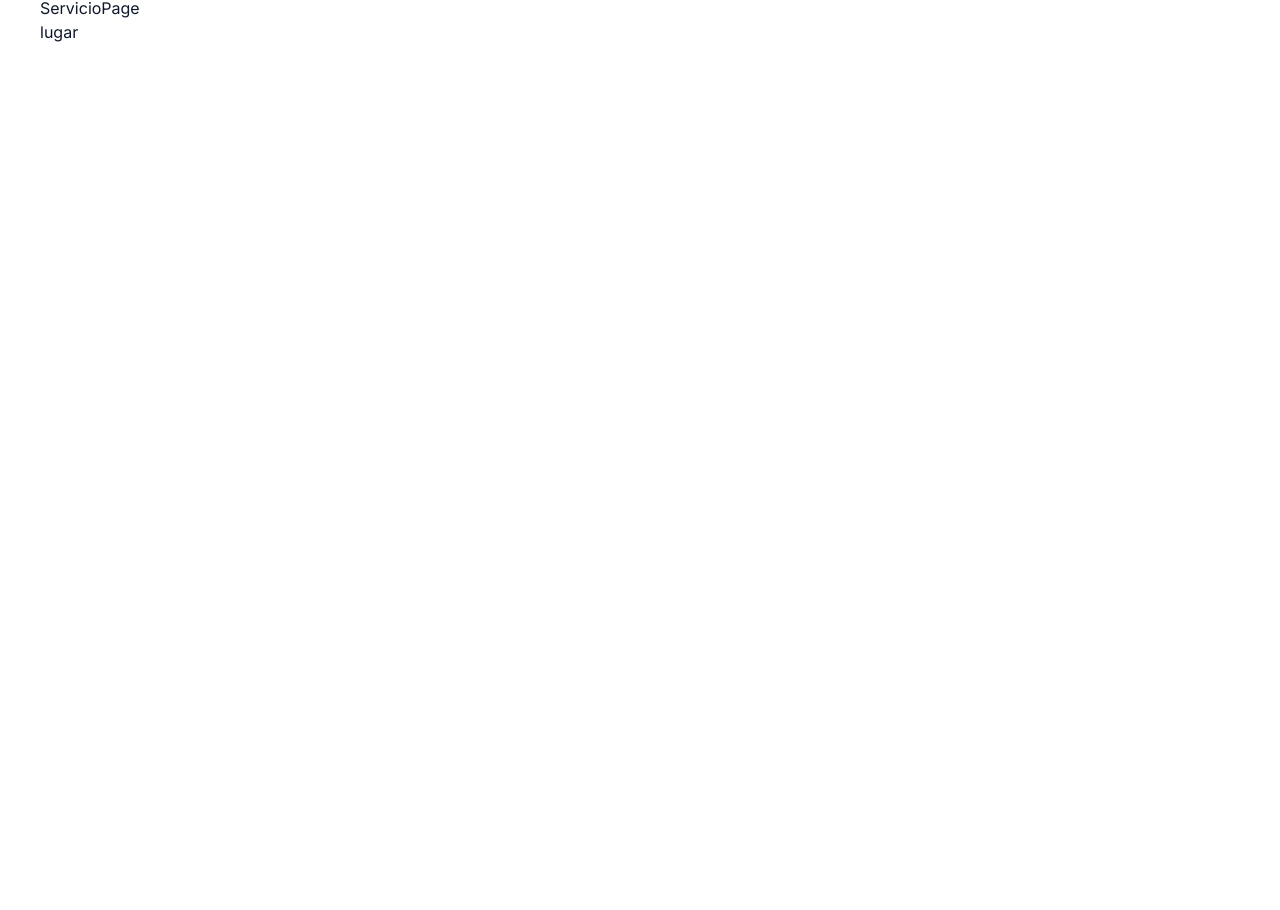
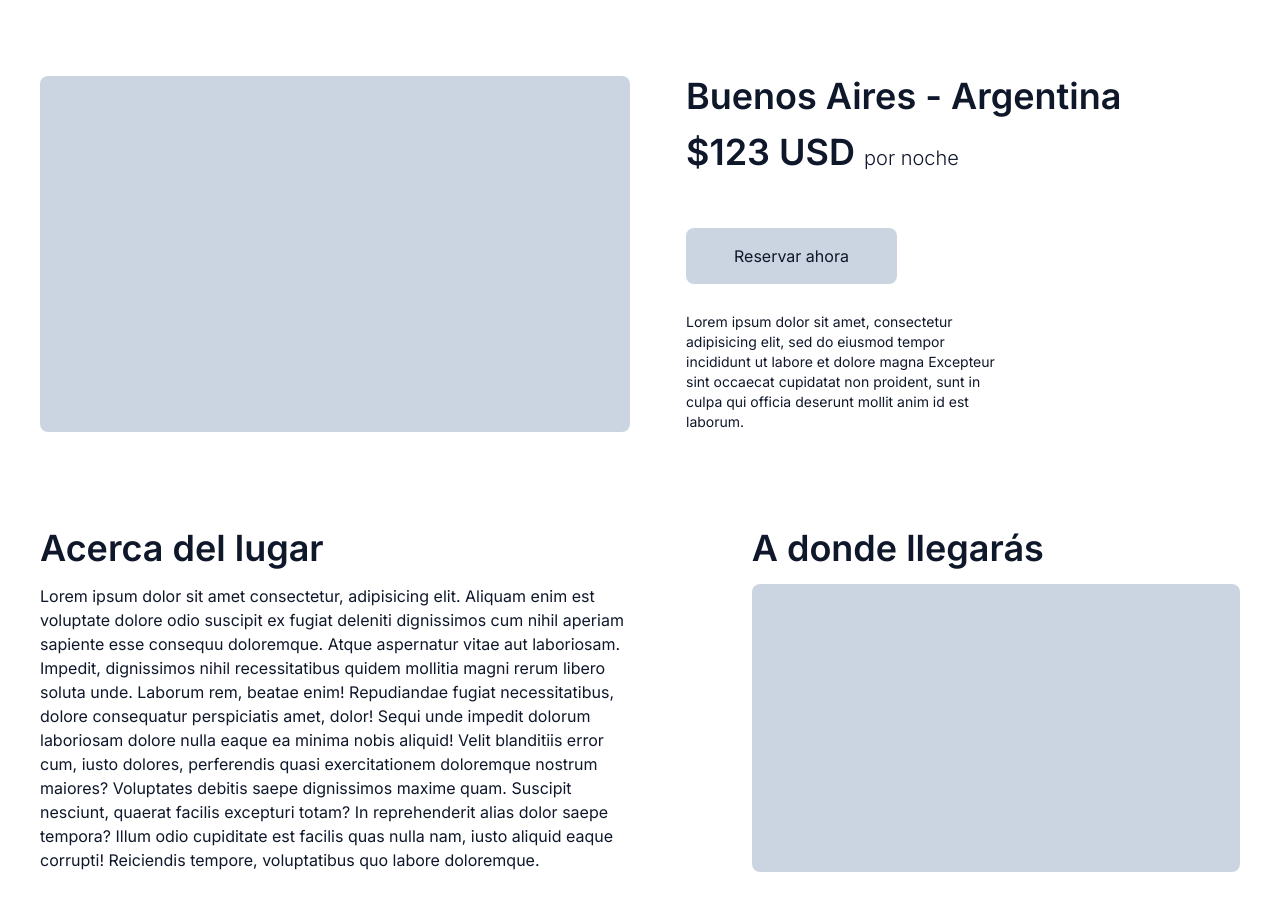
Before and after one commit to No-Country/c11-06-m-python, a Next.js app in the folder frontend/: page /servicio/lugar in a window 1280 px wide. Shown: the part 116-1026 px from the top of the page. Before the commit the page ends 800 px from the top, so only its background shows below. Built offline with nearby package versions, Linux system fonts and the light colour scheme.

Commit message:
feat: add pagina del servicio y link para la reserva

```diff
--- a/frontend/src/app/servicio/[id]/page.tsx
+++ b/frontend/src/app/servicio/[id]/page.tsx
@@ -1,14 +1,69 @@
+import Link from "next/link";
 import { FC } from "react";
 
 interface ServicioPageProps {
   params: {
-    id: string
-  }
+    id: string;
+  };
 }
 
-const ServicioPage: FC<ServicioPageProps> = ({params}) => {
+const ServicioPage: FC<ServicioPageProps> = ({ params }) => {
+  return (
+    <>
+      {/* hero */}
+      <section className="mt-20 col-span-12 grid grid-cols-12 auto-rows-min gap-5 w-full">
+        {/* image */}
+        <div className="col-span-6 bg-slate-300 rounded-lg"></div>
+        <section className="col-span-6 ml-9">
+          <h1 className="font-semibold text-4xl mb-4">
+            Buenos Aires - Argentina
+          </h1>
+          <p className="font-semibold text-4xl mb-14">
+            $123 USD <span className="font-light text-xl">por noche</span>
+          </p>
+          <Link href={`/servicio/reserva/${params.id}`}>
+            <div className="px-12 w-max py-4 bg-slate-300 rounded-lg mb-7">
+              Reservar ahora
+            </div>
+          </Link>
+          <p className="max-w-xs text-sm">
+            Lorem ipsum dolor sit amet, consectetur adipisicing elit, sed do
+            eiusmod tempor incididunt ut labore et dolore magna Excepteur sint
+            occaecat cupidatat non proident, sunt in culpa qui officia deserunt
+            mollit anim id est laborum.
+          </p>
+        </section>
+      </section>
 
-  return <div>ServicioPage {params.id}</div>;
+      {/* Description */}
+      <section className="mt-20 col-span-12 grid grid-cols-12 gap-5 w-full mb-16">
+        <section className="col-span-6">
+          <h2 className="font-semibold text-4xl py-4">Acerca del lugar</h2>
+          <p>
+            Lorem ipsum dolor sit amet consectetur, adipisicing elit. Aliquam
+            enim est voluptate dolore odio suscipit ex fugiat deleniti
+            dignissimos cum nihil aperiam sapiente esse consequu doloremque.
+            Atque aspernatur vitae aut laboriosam. Impedit, dignissimos nihil
+            recessitatibus quidem mollitia magni rerum libero soluta unde.
+            Laborum rem, beatae enim! Repudiandae fugiat necessitatibus, dolore
+            consequatur perspiciatis amet, dolor! Sequi unde impedit dolorum
+            laboriosam dolore nulla eaque ea minima nobis aliquid! Velit
+            blanditiis error cum, iusto dolores, perferendis quasi
+            exercitationem doloremque nostrum maiores? Voluptates debitis saepe
+            dignissimos maxime quam. Suscipit nesciunt, quaerat facilis
+            excepturi totam? In reprehenderit alias dolor saepe tempora? Illum
+            odio cupiditate est facilis quas nulla nam, iusto aliquid eaque
+            corrupti! Reiciendis tempore, voluptatibus quo labore doloremque.
+          </p>
+        </section>
+        <section className="col-start-8 col-span-5 flex flex-col">
+          <h2 className="font-semibold text-4xl py-4">A donde llegarás</h2>
+          {/* map */}
+          <div className="w-full flex-1 bg-slate-300 rounded-lg"></div>
+        </section>
+      </section>
+    </>
+  );
 };
 
 export default ServicioPage;
--- /dev/null
+++ b/frontend/src/app/servicio/reserva/[id]/page.tsx
@@ -0,0 +1,13 @@
+import { FC } from "react";
+
+interface ReservaPageProps {
+    params: {
+      id: string;
+    };
+  }
+
+const ReservaPage: FC<ReservaPageProps> = ({ params })=> {
+  return <div>ReservaReservaPage{params.id}</div>;
+};
+
+export default ReservaPage;
```
